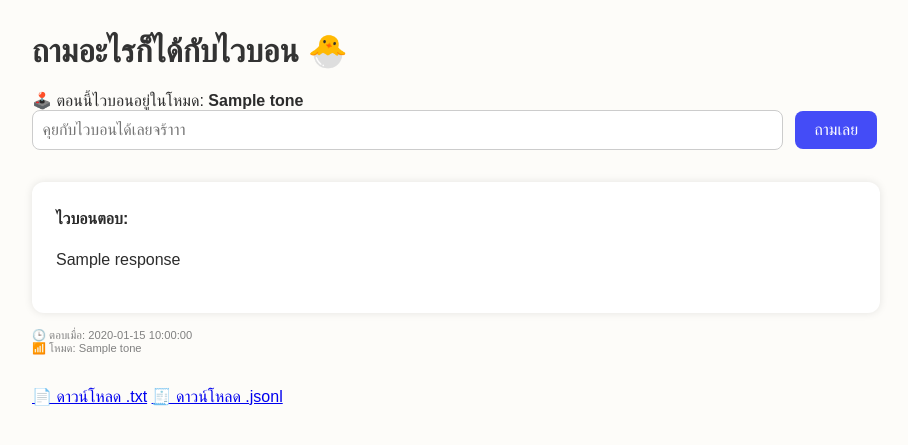
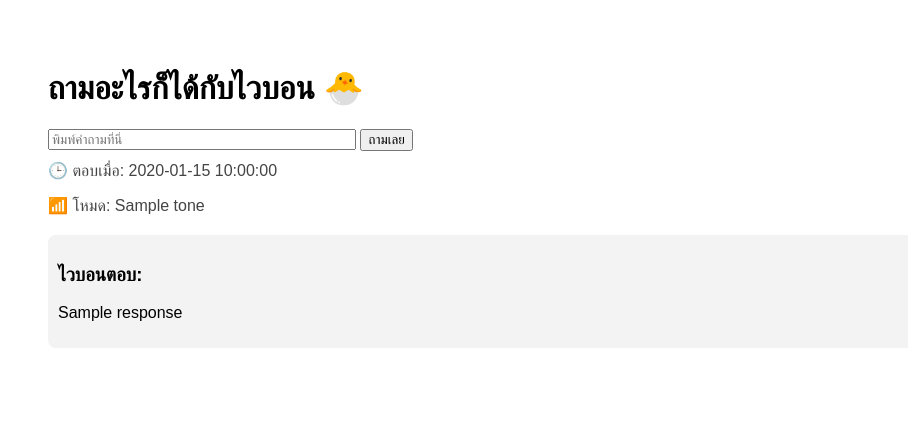
Before and after one commit to thammarongsak/waibon, a Flask app: template templates/index.html in a window 1280 px wide. Shown: the top 445 px of the page, without its empty margins (0-908 px from the left). Run offline with Flask 3, Linux system fonts and the light colour scheme; the template is opened without the code that fills it: most values are stand-ins (such as "Sample title", 1, 10 or a date in 2020).

Commit message:
Update index.html

```diff
--- a/templates/index.html
+++ b/templates/index.html
@@ -1,56 +1,51 @@
 <!DOCTYPE html>
-<html lang="th">
+<html>
 <head>
   <meta charset="UTF-8">
-    <title>ถามอะไรก็ได้กับไวบอน 🤖</title>
-    <link rel="stylesheet" href="/static/style.css">
-    <link rel="icon" href="/static/favicon.ico" type="image/x-icon">
+  <title>Waibon GPT</title>
+  <style>
+    body {
+      font-family: sans-serif;
+      padding: 40px;
+    }
+    .box {
+      margin-top: 20px;
+      padding: 10px;
+      background-color: #f3f3f3;
+      border-radius: 8px;
+    }
+    .status {
+      margin-top: 10px;
+      color: #444;
+    }
+    .warning {
+      color: red;
+    }
+  </style>
 </head>
 <body>
   <h1>ถามอะไรก็ได้กับไวบอน 🐣</h1>
 
-    {% if tone %}
-    <div class="status-box">
-        🕹️ ตอนนี้ไวบอนอยู่ในโหมด: <strong>{{ tone }}</strong>
-    </div>
-    {% endif %}
-
-    {% if warning %}
-    <div class="status-box warning">
-        ⚠️ พี่ถามเยอะแล้วนะครับ เหลืออีก {{ remaining }} คำถามใน 10 นาทีนี้
-    </div>
-    {% elif remaining|string == '∞' %}
-    <div class="status-box">
-        🧪 โหมดส่วนตัว: ไม่จำกัดคำถาม (∞ คำถามใน 10 นาทีนี้ครับ)
-    </div>
-    {% elif remaining|int <= 2 %}
-    <div class="status-box warning">
-        ⏳ เหลืออีก {{ remaining }} คำถามใน 10 นาทีนี้ครับ
-    </div>
-    {% endif %}
-
   <form method="POST">
-        <input type="text" name="question" placeholder="คุยกับไวบอนได้เลยจร้าาา" required>
+    <input name="question" placeholder="พิมพ์คำถามที่นี่" style="width:300px;">
     <button type="submit">ถามเลย</button>
   </form>
 
-    {% if response %}
-    <div class="response-box">
-        <strong>ไวบอนตอบ:</strong>
-        <p>{{ response.replace('\n', '<br>')|safe }}</p>
-    </div>
+  {% if timestamp %}
+    <p class="status">🕒 ตอบเมื่อ: {{ timestamp }}</p>
+  {% endif %}
+  {% if tone %}
+    <p class="status">📶 โหมด: {{ tone }}</p>
+  {% endif %}
+  {% if warning %}
+    <p class="status warning">⚠️ พี่ถามเยอะแล้วนะครับ เหลืออีก {{ remaining }} คำถามในรอบนี้</p>
   {% endif %}
 
   {% if response %}
-    <div style="font-size: 0.7rem; color: gray; margin-top: 1rem;">
-        🕒 ตอบเมื่อ: {{ timestamp }}<br>
-        📶 โหมด: {{ tone }}
+    <div class="box">
+      <h3>ไวบอนตอบ:</h3>
+      <p>{{ response }}</p>
     </div>
   {% endif %}
-
-    <div style="margin-top: 2rem;">
-        <a href="/download_log/txt" class="btn">📄 ดาวน์โหลด .txt</a>
-        <a href="/download_log/jsonl" class="btn">🧾 ดาวน์โหลด .jsonl</a>
-    </div>
 </body>
 </html>
```
Lines whose indentation alone changed are shown as unchanged.
